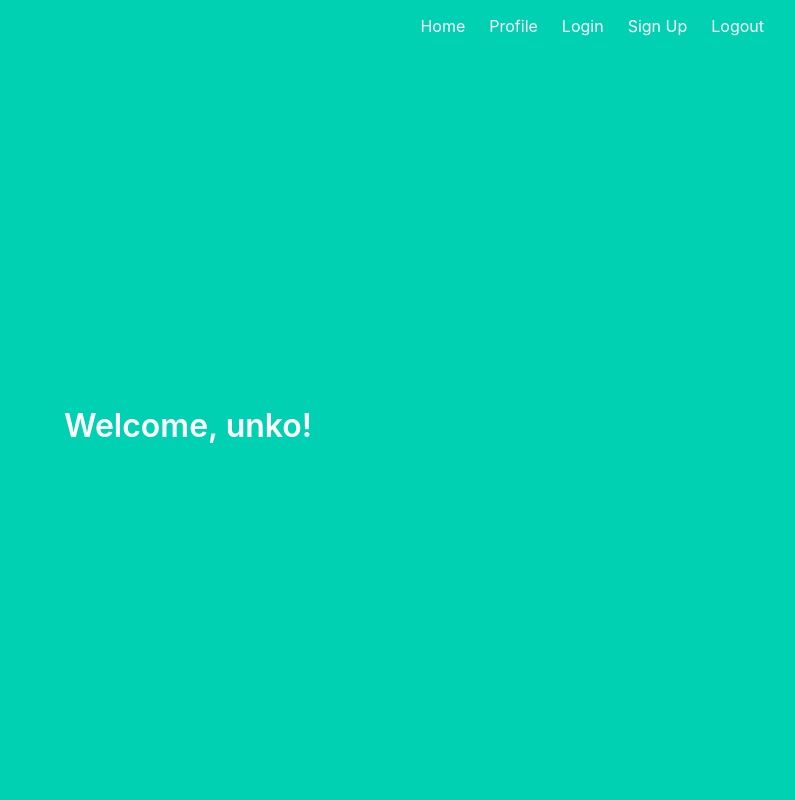
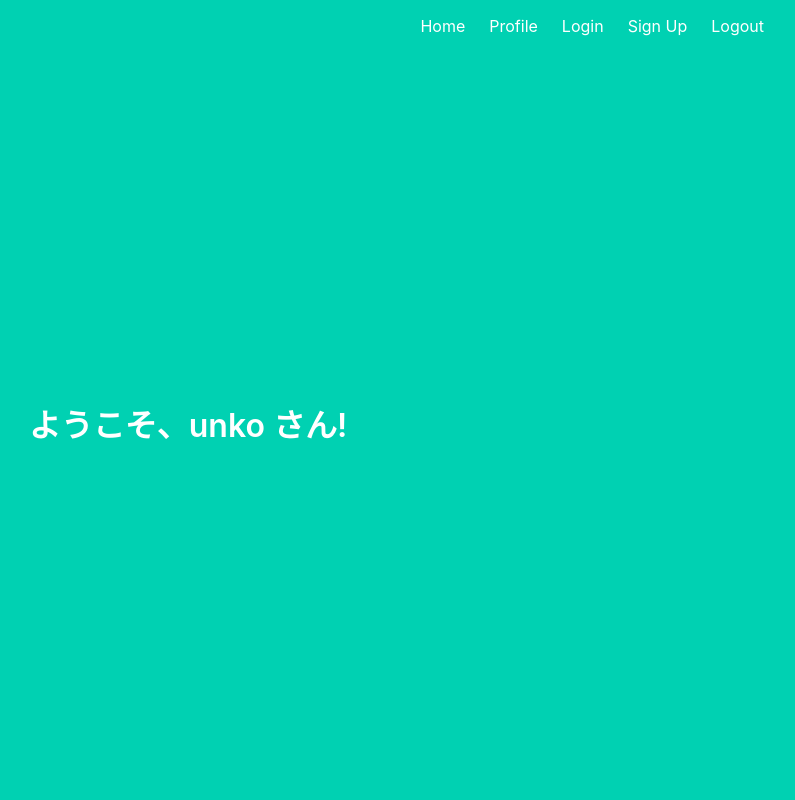
Before and after one commit to developerdazo/-, a Flask app: page /profile in a window 1280 px wide. Shown: the whole page, without its empty margins (452-1247 px from the left). Run offline with Flask 2, Linux system fonts and the light colour scheme; a user stored in the database is signed in.

Commit message:
テンプレートの変更

```diff
--- a/project/templates/index.html
+++ b/project/templates/index.html
@@ -1,6 +1,7 @@
 {% extends "base.html" %}
 
 {% block content %}
+<link rel="shortcut icon" href="favicon.ico"/>
 <h1 class="title">
   Flask Login Example
 </h1>
--- a/project/templates/profile.html
+++ b/project/templates/profile.html
@@ -2,6 +2,6 @@
 
 {% block content %}
 <h1 class="title">
-  Welcome, {{ name }}!
+  ようこそ、{{ name }} さん!
 </h1>
 {% endblock %}
```
Also changed, not shown: project/db.sqlite, project/templates/favicon.ico (added).
